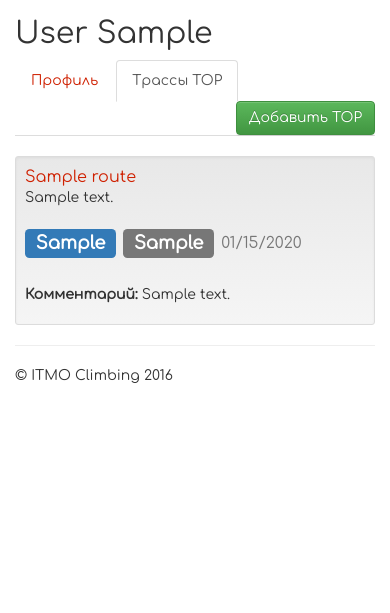
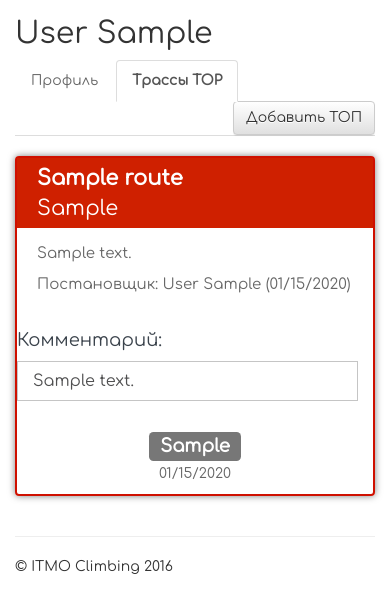
Before and after one commit to Karadarya/itmo_8a.nu, a Django app: a page that uses templates/base.html in a window 390 px wide. Shown: the part 53-666 px from the top of the page. Run offline with Django 3.2, Linux system fonts and the light colour scheme; a user stored in the database is signed in; tables that the repository leaves empty hold one stand-in row (values such as "Sample post"); some libraries are stand-ins or nearby versions.

Commit message:
No more bug on new_athlete signal. New design. Not responsive yet

```diff
--- a/rating/signals.py
+++ b/rating/signals.py
@@ -60,7 +60,8 @@
 @receiver(post_save, sender=User)
 def new_athlete_signal(instance, **kwargs):
     if not Athlete_Info.objects.filter(athlete=instance).exists():
-        Athlete_Info.objects.create(athlete=instance, score=0, position=Athlete_Info.objects.count()+1)
+        p=Athlete_Info.objects.aggregate(Max('position'))
+        Athlete_Info.objects.create(athlete=instance, score=0, position=p['position__max']+1)
 
 @receiver(post_delete, sender=Athlete_Route)
 def del_old_points(instance, **kwargs):
--- a/rating/templates/rating/athlete_profile.html
+++ b/rating/templates/rating/athlete_profile.html
@@ -2,10 +2,10 @@
 
 {% block content %}
 <ul class="nav nav-tabs" role="tablist">
-    <li role="presentation" class="active"><a href="{% url "athlete_profile" username=athlete.athlete.username%}">Профиль</a></li>
-    <li role="presentation" ><a href="{% url "athlete_routes" username=athlete.athlete.username %}">Трассы TOP</a></li>
+    <li role="presentation" class="active"><a href="{% url "athlete_profile" username=athlete.athlete.username%}"><strong>Профиль</strong></a></li>
+    <li role="presentation" ><a class="grey" href="{% url "athlete_routes" username=athlete.athlete.username %}">Трассы TOP</a></li>
     {% if user == athlete.athlete %}
-      <a href="{% url "profile_edit" username=user.username %}"><button style="float:right" type="button" class="btn btn-primary">Редактировать</button></a>
+      <a href="{% url "profile_edit" username=user.username %}"><button style="float:right" type="button" class="btn btn-default">Редактировать</button></a>
     {% endif %}
 </ul>
 
--- a/rating/templates/rating/athlete_routes.html
+++ b/rating/templates/rating/athlete_routes.html
@@ -2,21 +2,24 @@
 
 {% block content %}
 <ul class="nav nav-tabs" role="tablist">
-    <li role="presentation" ><a href="{% url "athlete_profile" username=athlete.athlete.username%}">Профиль</a></li>
-    <li role="presentation" class="active"><a href="{% url "athlete_routes" username=athlete.athlete.username %}">Трассы TOP</a></li>
+    <li role="presentation" ><a class="grey" href="{% url "athlete_profile" username=athlete.athlete.username%}">Профиль</a></li>
+    <li role="presentation" class="active"><a href="{% url "athlete_routes" username=athlete.athlete.username %}"><strong>Трассы TOP</strong></a></li>
     {% if user == athlete.athlete %}
-      <a href="{% url "add_route" %}"><button style="float:right" type="button" class="btn btn-success">Добавить TOP</button></a>
+      <a href="{% url "add_route" %}"><button style="float:right" type="button" class="btn btn-default">Добавить ТОП</button></a>
     {% endif %}
 </ul>
 
 
 <br>
 <ul class="list-unstyled">
+
   {% for route in routes %}
-    <li class="well well-sm">{% include "rating/route.html" %}</li>
+    <li>{% include "rating/route.html" %}</li>
   {% empty %}
     <li>Трасс пока нет :C </li>
   {% endfor %}
 </ul>
 
+
+
 {% endblock %}
--- a/rating/templates/rating/route.html
+++ b/rating/templates/rating/route.html
@@ -1,15 +1,60 @@
-<a class="lead" href="">{{ route.route.name }}</a>
-{% if route.route.description%}
-  <br>{{ route.route.description|linebreaksbr }}
-{% endif %}
+<div class="container-fluid route-container">
+  <div class="container-fluid route-header">
+    <div class="row">
+      <div class="col-md-11" ><b>{{ route.route.name }}</b></div>
+      <div class="col-md-1">{{ route.route.grade }}</div>
+    </div>
+  </div>
 
-<h3>
-  <span class="label label-primary">{{ route.route.grade }}</span>
-  <span class="label label-default">{{ route.remark.remark }}</span>
-  <small>{{ route.date|date:"SHORT_DATE_FORMAT" }}</small>
-  <br>
-</h3>
+<div class="row">
   {% if route.comment %}
-  <br>
-      <p><b>Комментарий:</b> {{ route.comment|linebreaksbr }}</p>
+  <div class="col-md-5">
+    <div class="route-info">
+        {% if route.route.description%}
+          <p>{{ route.route.description|linebreaksbr }}</p>
+        {% endif %}
+        <p>Постановщик:
+          {% if route.route.author.last_name %}
+            {{ route.route.author.last_name }} {{ route.route.author.first_name }}
+          {% else %}
+            {{ route.route.author.username }}
+          {% endif %}
+           ({{ route.route.created|date:"SHORT_DATE_FORMAT" }})
+       </p>
+    </div>
+
+  </div>
+  <div class="col-md-5 container-fluid comments">
+    <h4>Комментарий:</h4>
+    <div class="container-fluid comment-container">
+        {{ route.comment|linebreaksbr }}
+    </div>
+  </div>
+  {% else %}
+  <div class="col-md-10">
+    <div class="route-info">
+        {% if route.route.description%}
+          <p>{{ route.route.description|linebreaksbr }}</p>
+        {% endif %}
+        <p>Постановщик:
+          {% if route.route.author.last_name %}
+            {{ route.route.author.last_name }} {{ route.route.author.first_name }}
+          {% else %}
+            {{ route.route.author.username }}
+          {% endif %}
+           ({{ route.route.created|date:"SHORT_DATE_FORMAT" }})
+       </p>
+    </div>
+  </div>
   {% endif %}
+  <div class="col-md-2">
+    <div class="container-fluid remark-container ">
+    <h3>
+      <span class="label label-default">{{ route.remark.remark }}</span>
+    </h3>
+      <p>{{ route.date|date:"SHORT_DATE_FORMAT" }}</p>
+    </div>
+</div>
+</div>
+
+</div>
--- a/static/css/main.css
+++ b/static/css/main.css
@@ -29,19 +29,21 @@
   padding: 8px;
   padding-left:15px;
   color: #505051;
+  font-size: 16px;
 }
 
 .route-info{
-  padding: 10px;
+  padding: 15px;
   padding-left: 20px;
   color: #676767;
   font-size: 15px;
 
 }
 
-comments{
+.comments{
   color: #3b434c;
   font-size: 19px;
+
 }
 
 body{
@@ -56,3 +58,22 @@
   color: #a81000;
   outline: 0;
 }
+
+.grade{
+  font-size: 26px;
+}
+
+.grey {
+  color: #666;
+}
+
+.grey:active,
+.grey:hover {
+  color: #333;
+  outline: 0;
+}
+
+.remark-container{
+  color: #666;
+  text-align: center;
+}
--- a/templates/base.html
+++ b/templates/base.html
@@ -68,7 +68,8 @@
       <footer>
         <p>&copy; ITMO Climbing 2016</p>
       </footer>
-    </div> <!-- /container -->        <script src="//ajax.googleapis.com/ajax/libs/jquery/1.11.2/jquery.min.js"></script>
+    </div> <!-- /container -->
+        <script src="//ajax.googleapis.com/ajax/libs/jquery/1.11.2/jquery.min.js"></script>
         <script>window.jQuery || document.write('<script src="{% static "js/vendor/jquery-1.11.2.min.js" %}"><\/script>')</script>
 
         <script src="{% static "js/vendor/bootstrap.min.js" %}"></script>
```
Also changed, not shown: rating/templates/rating/route_list.html (+6 -6 lines), rating/templates/rating/route_list_route.html (+5 -5 lines).
